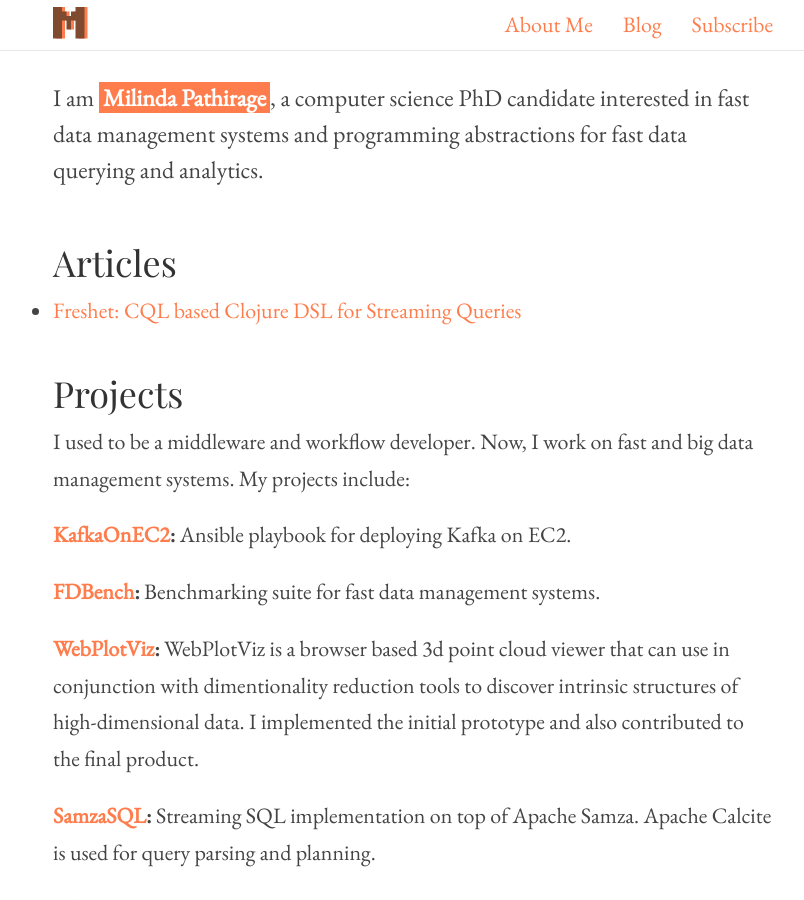
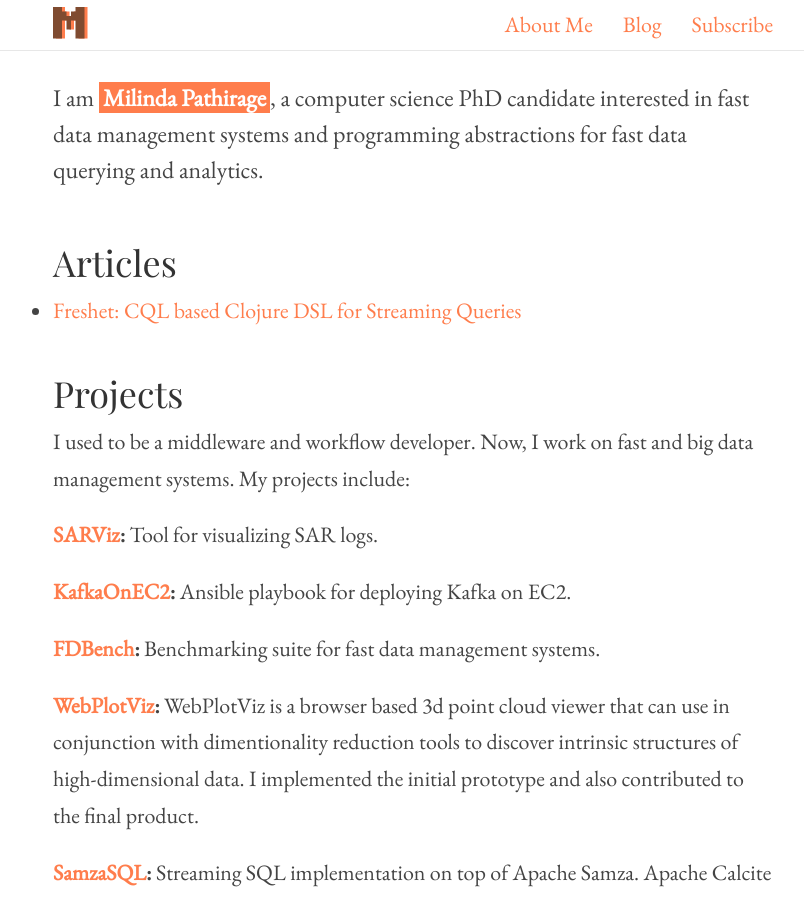
Before and after one commit to milinda/milinda.github.io, a Jekyll site: the page built from index.html, in a window 1280 px wide and 900 px high. Shown: the whole window, without its empty margins (227-1031 px from the left). Built offline with Jekyll 4.4.1, drawn with Linux system fonts in a browser that asks for light colours; some web fonts are replaced.

Commit message:
added sarviz to projects

```diff
--- a/index.html
+++ b/index.html
@@ -32,6 +32,7 @@
     <div class="row">
       <h2>Projects</h2>
       <p>I used to be a middleware and workflow developer. Now, I work on fast and big data management systems. My projects include: </p>
+      <p><strong><a href="https://github.com/milinda/python-sarviz">SARViz</a>:</strong> Tool for visualizing SAR logs.</p>
       <p><strong><a href="https://github.com/milinda/KafkaOnEC2">KafkaOnEC2</a>:</strong> Ansible playbook for deploying Kafka on EC2.</p>
       <p><strong><a href="https://github.com/milinda/FDBench">FDBench</a>:</strong> Benchmarking suite for fast data management systems.</p>
       <p><strong><a href="https://spidal-gw.dsc.soic.indiana.edu">WebPlotViz</a>:</strong> WebPlotViz is a browser based 3d point cloud viewer that can use in conjunction with dimentionality reduction tools to discover intrinsic structures of high-dimensional data. I implemented the initial prototype and also contributed to the final product.</p>
```
